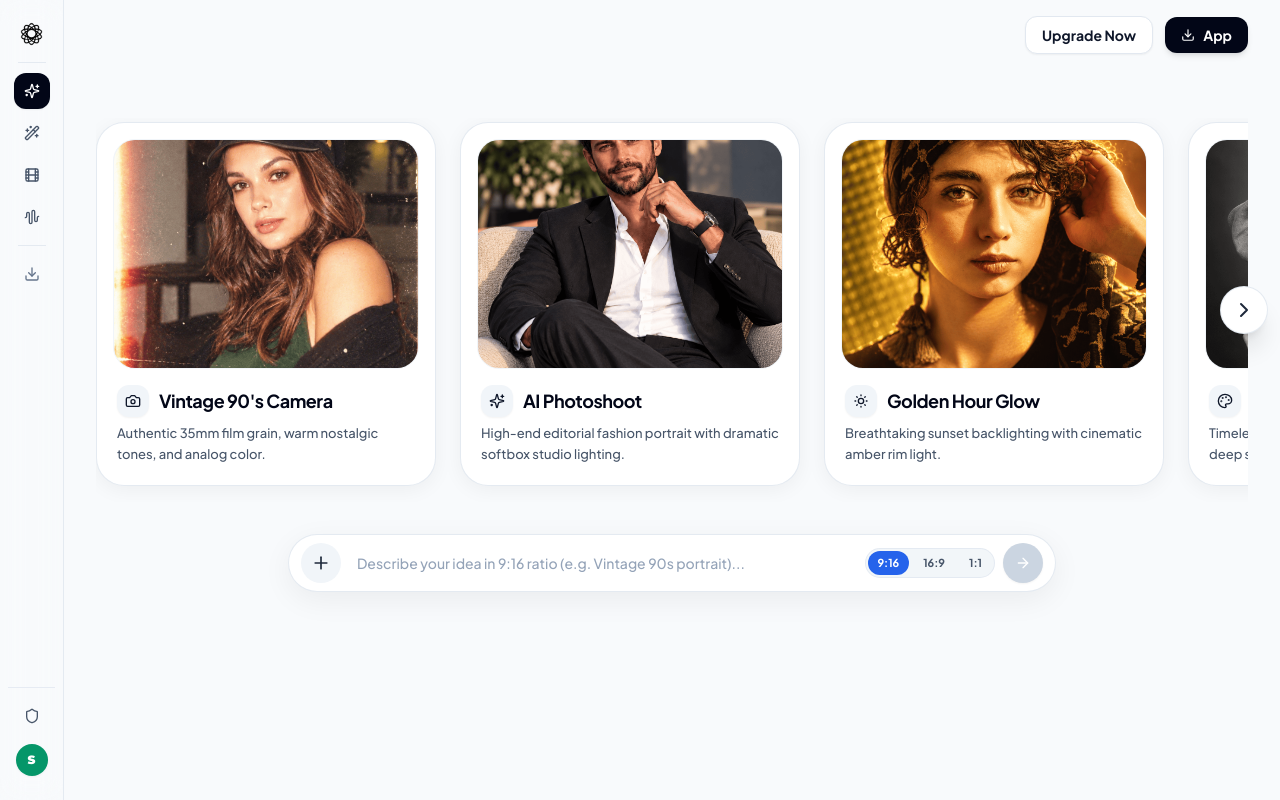
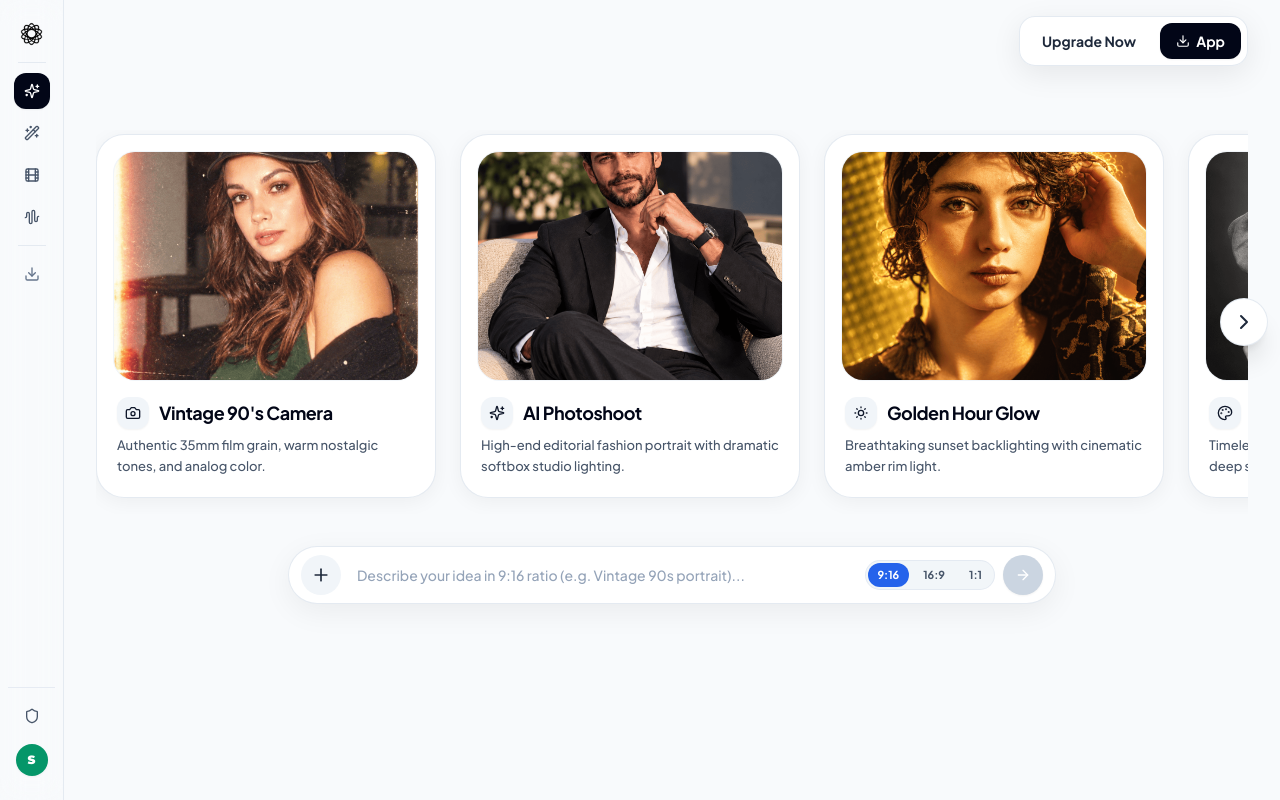
Before and after one commit to Sreerag111/slipeaiwebsite2, a Next.js app: page / in a window 1280 px wide. Built offline with nearby package versions, Linux system fonts and the light colour scheme.

Commit message:
Add sleek floating shaded capsule container for Upgrade Now and App buttons

```diff
--- a/components/Navbar.tsx
+++ b/components/Navbar.tsx
@@ -17,12 +17,12 @@ export function Navbar({
   return (
     <header className="sticky top-0 z-40 w-full bg-transparent font-display pointer-events-none">
       <div className="flex items-center justify-end px-4 sm:px-6 lg:px-8 py-3.5 sm:py-4">
-        {/* Right Actions: Upgrade Now & Get App */}
-        <div className="flex items-center gap-2 sm:gap-3 pointer-events-auto">
+        {/* Right Actions: Upgrade Now & Get App in Shaded Pill Container */}
+        <div className="flex items-center gap-2 p-1.5 rounded-2xl bg-white/95 backdrop-blur-md border border-slate-200/90 shadow-[0_8px_30px_rgba(0,0,0,0.08)] hover:shadow-[0_12px_36px_rgba(0,0,0,0.12)] transition-shadow pointer-events-auto">
           <button
             type="button"
             onClick={onOpenPricing}
-            className="text-xs sm:text-sm font-bold px-3.5 sm:px-4 py-2 rounded-xl border border-slate-200 bg-white text-slate-900 hover:bg-slate-50 hover:border-slate-300 transition-all shadow-sm active:scale-95 cursor-pointer"
+            className="text-xs sm:text-sm font-bold px-3.5 sm:px-4 py-2 rounded-xl text-slate-800 hover:text-slate-950 hover:bg-slate-100/90 transition-all active:scale-95 cursor-pointer"
           >
             Upgrade Now
           </button>
@@ -31,7 +31,7 @@ export function Navbar({
             href="https://play.google.com/store/apps/details?id=com.paceai.paceai"
             target="_blank"
             rel="noopener noreferrer"
-            className="flex items-center gap-2 text-xs sm:text-sm font-bold px-3.5 sm:px-4 py-2 rounded-xl bg-slate-950 text-white hover:bg-slate-800 transition-all shadow-md group active:scale-95 cursor-pointer"
+            className="flex items-center gap-1.5 text-xs sm:text-sm font-bold px-3.5 sm:px-4 py-2 rounded-xl bg-slate-950 text-white hover:bg-slate-800 transition-all shadow-sm hover:shadow-md group active:scale-95 cursor-pointer"
           >
             <Download className="h-3.5 w-3.5 transition-transform group-hover:translate-y-0.5" />
             <span className="hidden xs:inline">Get App</span>
```
